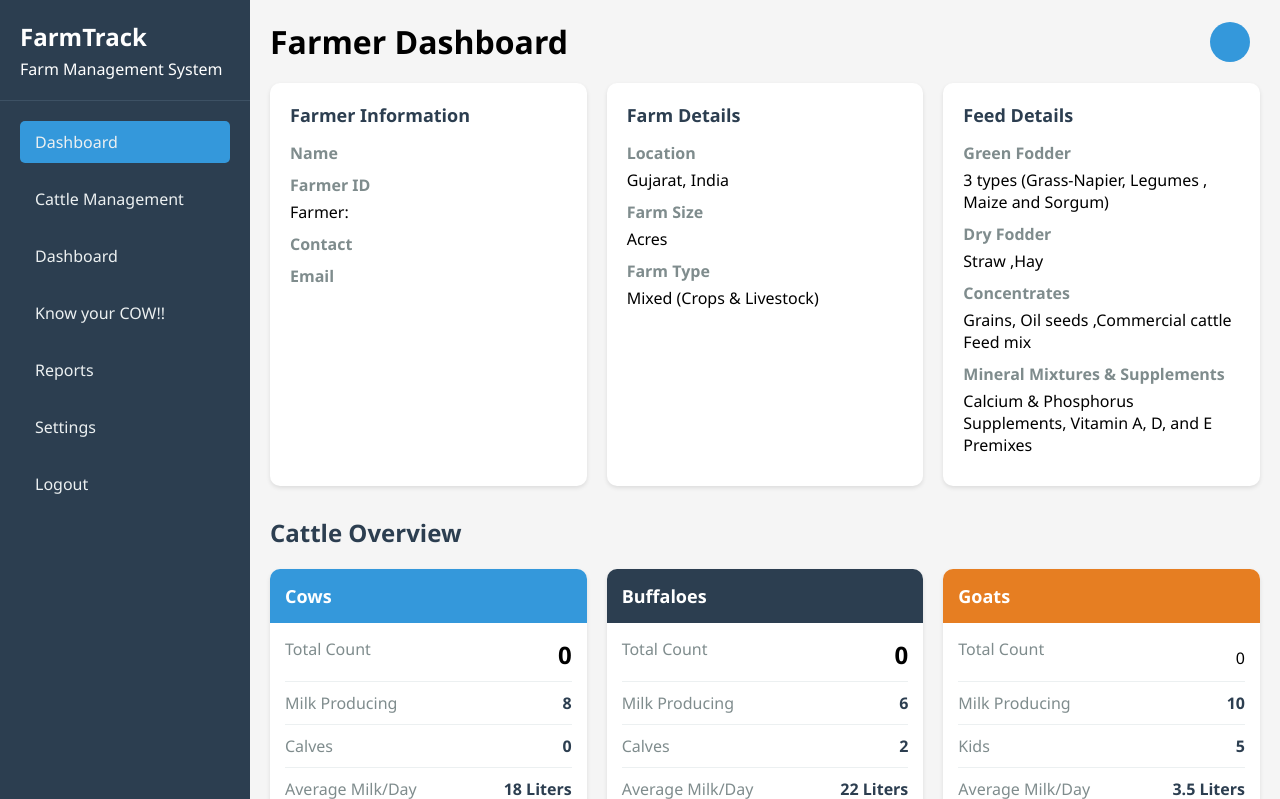
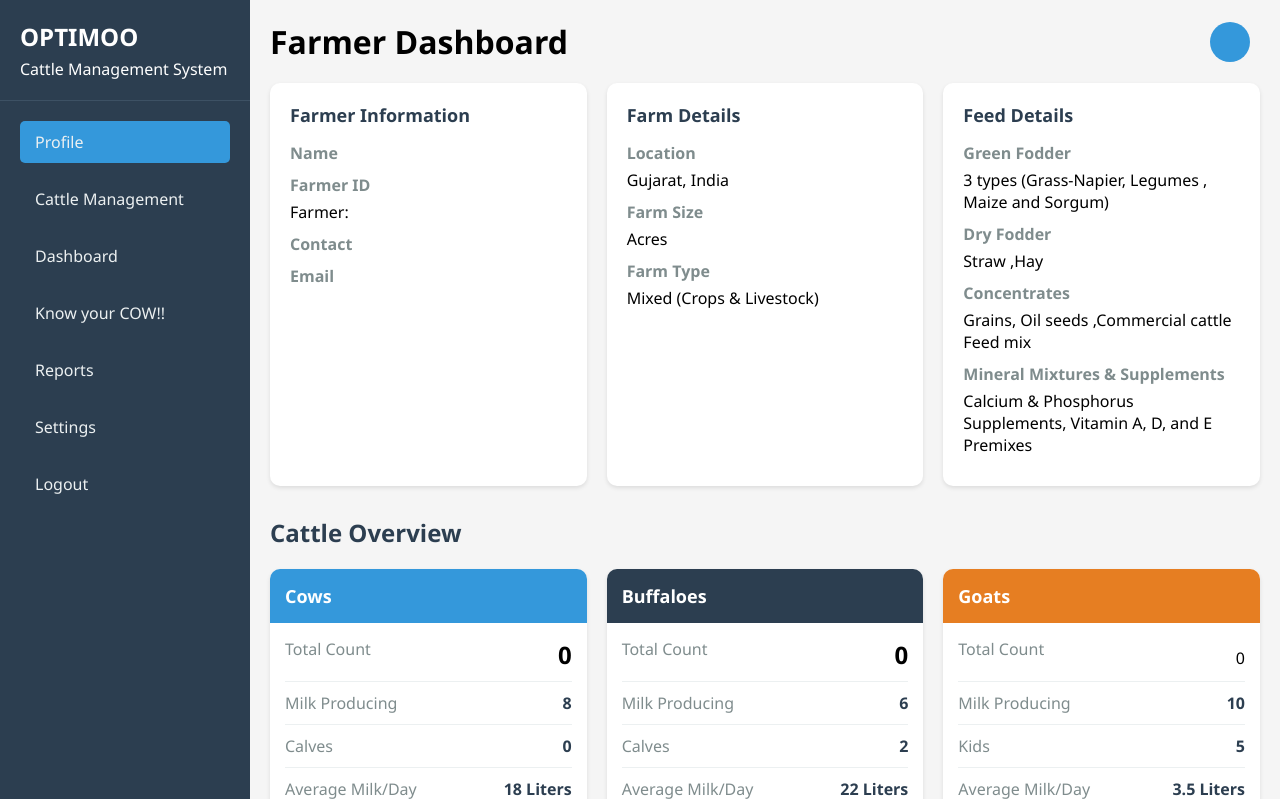
Before and after one commit to amr-jth/optimoo, a Flask app: page /login in a window 1280 px wide. Shown: the top 799 px of the page. Run offline with Flask 3, Linux system fonts and the light colour scheme; data comes from the database, SQL or seed files in the repository; data that the repository does not hold is empty.

Commit message:
Update loginpage.html

```diff
--- a/website/template/loginpage.html
+++ b/website/template/loginpage.html
@@ -236,12 +236,12 @@
   <!-- Sidebar Navigation -->
   <div class="sidebar">
     <div class="sidebar-header">
-      <h2>FarmTrack</h2>
-      <p>Farm Management System</p>
+      <h2>OPTIMOO</h2>
+      <p>Cattle Management System</p>
     </div>
     <div class="sidebar-menu">
       <ul>
-        <li><a href="#" class="active">Dashboard</a></li>
+        <li><a href="#" class="active">Profile</a></li>
         <li><a href="/cattle">Cattle Management</a></li>
         <li><a href="/dashboard">Dashboard</a></li>
         <li><a href="/cowwiki">Know your COW!!</a></li>
```
